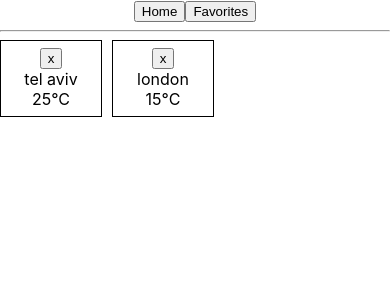
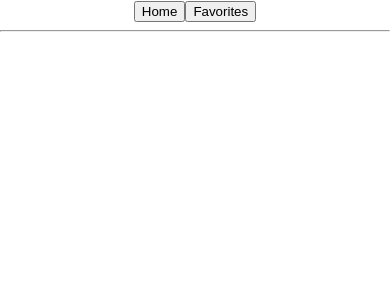
Before and after one commit to urischwallb/weatherStation, a React (Create React App) app: page /favorites in a window 390 px wide. Shown: the top 300 px of the page. Built offline with nearby package versions, Linux system fonts and the light colour scheme; the HTML template or start-up script is replaced by a standard one.

Commit message:
app upload2

```diff
--- a/package.json
+++ b/package.json
@@ -1,4 +1,5 @@
 {
+  "homepage": "https://urischwallb.github.io/weatherStation",
   "name": "newapp",
   "version": "0.1.0",
   "private": true,
@@ -13,6 +14,8 @@
     "web-vitals": "^2.1.4"
   },
   "scripts": {
+    "predeploy": "npm run build",
+    "deploy": "gh-pages -d build",
     "start": "react-scripts start",
     "build": "react-scripts build",
     "test": "react-scripts test",
@@ -35,5 +38,8 @@
       "last 1 firefox version",
       "last 1 safari version"
     ]
+  },
+  "devDependencies": {
+    "gh-pages": "^5.0.0"
   }
 }
--- a/src/App.css
+++ b/src/App.css
@@ -28,13 +28,6 @@
   color: #61dafb;
 }
 
+@media(min-width: 768px){
 
-
-@keyframes App-logo-spin {
-  from {
-    transform: rotate(0deg);
-  }
-  to {
-    transform: rotate(360deg);
-  }
 }
--- a/src/App.js
+++ b/src/App.js
@@ -8,8 +8,9 @@ import Home from './components/Home';
 
 function App() {
 
+
   const [search, setSearch] = useState('tel aviv')
-  const [favorites, setFavorites] = useState([{city: 'tel aviv', temp: '25'},{city: 'london', temp: '15'}])
+  const [favorites, setFavorites] = useState([/* {city: 'tel aviv', temp: '25'},{city: 'london', temp: '15'} */])
   const week = ["Sun","Mon","Tue","Wed","Thu","Fri","Sat"];
 
   const fetchfunc = (url, type, data) => {
--- /dev/null
+++ b/src/components/Application.css
@@ -0,0 +1,7 @@
+@media(max-width: 768px){
+  .boxFlx{
+    flex-direction: column;
+    align-items:center;
+    gap: 10px;
+  }
+}
--- a/src/components/Box.jsx
+++ b/src/components/Box.jsx
@@ -4,8 +4,8 @@ export default function Box(props) {
     const btn = () => {
         if (props.data.city != undefined) {
             return <button onClick={() => {
-                props.arr.splice(props.index, 1)
-                props.set(props.arr)
+                props.arr.splice(props.data.id, 1)
+                props.set([...props.arr])
             }}>x</button>
         } else {
             return null
--- a/src/components/Favorites.jsx
+++ b/src/components/Favorites.jsx
@@ -5,11 +5,11 @@ export default function Favorites(props) {
 
   const favoritesDisplay = () => (
     props.favorites.map((val, ind) => (
-      <Box arr={props.favorites} set={props.setFavorites} index = {ind} data={{ city: val.city, temp: val.temp }} />
+      <Box arr={props.favorites} set={props.setFavorites} data={{ city: val.city, temp: val.temp ,id: ind}} />
       ))
     )
   return (
-    <div style={{ display: 'flex', justifyContent: 'flex-start', gap: '10px' }}> {/* favorites box */}
+    <div className='boxFlx' style={{ display: 'flex', justifyContent: 'flex-start', gap: '10px' }}> {/* favorites box */}
       {props.favorites == [] ? null : favoritesDisplay()}
     </div>
   )
--- a/src/components/Home.jsx
+++ b/src/components/Home.jsx
@@ -1,11 +1,184 @@
 import React, { useEffect, useState } from 'react'
 import Box from './Box'
+import './Application.css'
 
 export default function Home(props) {
   const [serverFlag, setServerFlag] = useState(false)
-  const [key, setKey] = useState(/* 'wDHAL9z8AeZdxAQb8rhCXZeGKAcXcYFu' */)
+  const [key, setKey] = useState('wDHAL9z8AeZdxAQb8rhCXZeGKAcXcYFu')
   const [cityKey, setCityKey] = useState('')
   const [forecasts5, setForecasts5] = useState('')
+/*   [
+    {
+      "Date": "2023-03-21T07:00:00+00:00",
+      "EpochDate": 1679382000,
+      "Temperature": {
+        "Minimum": {
+          "Value": 10.4,
+          "Unit": "C",
+          "UnitType": 17
+        },
+        "Maximum": {
+          "Value": 15.2,
+          "Unit": "C",
+          "UnitType": 17
+        }
+      },
+      "Day": {
+        "Icon": 14,
+        "IconPhrase": "Partly sunny w/ showers",
+        "HasPrecipitation": true,
+        "PrecipitationType": "Rain",
+        "PrecipitationIntensity": "Light"
+      },
+      "Night": {
+        "Icon": 12,
+        "IconPhrase": "Showers",
+        "HasPrecipitation": true,
+        "PrecipitationType": "Rain",
+        "PrecipitationIntensity": "Light"
+      },
+      "Sources": [
+        "AccuWeather"
+      ],
+      "MobileLink": "http://www.accuweather.com/en/gb/london/ec4a-2/daily-weather-forecast/328328?day=1&unit=c&lang=en-us",
+      "Link": "http://www.accuweather.com/en/gb/london/ec4a-2/daily-weather-forecast/328328?day=1&unit=c&lang=en-us"
+    },
+    {
+      "Date": "2023-03-22T07:00:00+00:00",
+      "EpochDate": 1679468400,
+      "Temperature": {
+        "Minimum": {
+          "Value": 9,
+          "Unit": "C",
+          "UnitType": 17
+        },
+        "Maximum": {
+          "Value": 14.6,
+          "Unit": "C",
+          "UnitType": 17
+        }
+      },
+      "Day": {
+        "Icon": 12,
+        "IconPhrase": "Showers",
+        "HasPrecipitation": true,
+        "PrecipitationType": "Rain",
+        "PrecipitationIntensity": "Light"
+      },
+      "Night": {
+        "Icon": 40,
+        "IconPhrase": "Mostly cloudy w/ showers",
+        "HasPrecipitation": true,
+        "PrecipitationType": "Rain",
+        "PrecipitationIntensity": "Light"
+      },
+      "Sources": [
+        "AccuWeather"
+      ],
+      "MobileLink": "http://www.accuweather.com/en/gb/london/ec4a-2/daily-weather-forecast/328328?day=2&unit=c&lang=en-us",
+      "Link": "http://www.accuweather.com/en/gb/london/ec4a-2/daily-weather-forecast/328328?day=2&unit=c&lang=en-us"
+    },
+    {
+      "Date": "2023-03-23T07:00:00+00:00",
+      "EpochDate": 1679554800,
+      "Temperature": {
+        "Minimum": {
+          "Value": 7.9,
+          "Unit": "C",
+          "UnitType": 17
+        },
+        "Maximum": {
+          "Value": 14,
+          "Unit": "C",
+          "UnitType": 17
+        }
+      },
+      "Day": {
+        "Icon": 18,
+        "IconPhrase": "Rain",
+        "HasPrecipitation": true,
+        "PrecipitationType": "Rain",
+        "PrecipitationIntensity": "Light"
+      },
+      "Night": {
+        "Icon": 35,
+        "IconPhrase": "Partly cloudy",
+        "HasPrecipitation": false
+      },
+      "Sources": [
+        "AccuWeather"
+      ],
+      "MobileLink": "http://www.accuweather.com/en/gb/london/ec4a-2/daily-weather-forecast/328328?day=3&unit=c&lang=en-us",
+      "Link": "http://www.accuweather.com/en/gb/london/ec4a-2/daily-weather-forecast/328328?day=3&unit=c&lang=en-us"
+    },
+    {
+      "Date": "2023-03-24T07:00:00+00:00",
+      "EpochDate": 1679641200,
+      "Temperature": {
+        "Minimum": {
+          "Value": 7.6,
+          "Unit": "C",
+          "UnitType": 17
+        },
+        "Maximum": {
+          "Value": 13,
+          "Unit": "C",
+          "UnitType": 17
+        }
+      },
+      "Day": {
+        "Icon": 12,
+        "IconPhrase": "Showers",
+        "HasPrecipitation": true,
+        "PrecipitationType": "Rain",
+        "PrecipitationIntensity": "Light"
+      },
+      "Night": {
+        "Icon": 36,
+        "IconPhrase": "Intermittent clouds",
+        "HasPrecipitation": false
+      },
+      "Sources": [
+        "AccuWeather"
+      ],
+      "MobileLink": "http://www.accuweather.com/en/gb/london/ec4a-2/daily-weather-forecast/328328?day=4&unit=c&lang=en-us",
+      "Link": "http://www.accuweather.com/en/gb/london/ec4a-2/daily-weather-forecast/328328?day=4&unit=c&lang=en-us"
+    },
+    {
+      "Date": "2023-03-25T07:00:00+00:00",
+      "EpochDate": 1679727600,
+      "Temperature": {
+        "Minimum": {
+          "Value": 5.6,
+          "Unit": "C",
+          "UnitType": 17
+        },
+        "Maximum": {
+          "Value": 13.6,
+          "Unit": "C",
+          "UnitType": 17
+        }
+      },
+      "Day": {
+        "Icon": 13,
+        "IconPhrase": "Mostly cloudy w/ showers",
+        "HasPrecipitation": true,
+        "PrecipitationType": "Rain",
+        "PrecipitationIntensity": "Light"
+      },
+      "Night": {
+        "Icon": 35,
+        "IconPhrase": "Partly cloudy",
+        "HasPrecipitation": false
+      },
+      "Sources": [
+        "AccuWeather"
+      ],
+      "MobileLink": "http://www.accuweather.com/en/gb/london/ec4a-2/daily-weather-forecast/328328?day=5&unit=c&lang=en-us",
+      "Link": "http://www.accuweather.com/en/gb/london/ec4a-2/daily-weather-forecast/328328?day=5&unit=c&lang=en-us"
+    }
+  ] */
+
   const [valueSearch, setValueSearch] = useState('')
 
   useEffect(() => {
@@ -25,44 +198,55 @@ export default function Home(props) {
       })
   }, [cityKey])
 
-  const favoritesUp = () => {
-    let data = {city: `${props.search}` ,temp: `${forecasts5[0].Temperature.Maximum.Value }`};
-    console.log(data)
-    props.setFavorites([...props.favorites ,data])
+  const favoritesUpload = () => {
+    let data = { city: props.search, cityKey: cityKey, temp: `${forecasts5[0].Temperature.Maximum.Value}` };
+    // console.log(data)
+    let cheacker = false;
+    props.favorites.forEach((val, ind) => {
+      if (val.cityKey == cityKey) {
+        cheacker = true;
+      }
+    })
+
+    if (cheacker == true) {
+      alert('its already exsist in favorites')
+    } else {
+      props.setFavorites([...props.favorites, data])
+    }
   }
 
   const forecastdisplay = () => (
     forecasts5.map((val, ind) => {
       const d = new Date(forecasts5[ind].Date);
       let day = d.getDay();
-     return <Box  data={{ day: props.week[day], temp: forecasts5[ind].Temperature.Maximum.Value }} />
+      return <Box data={{ day: props.week[day], temp: forecasts5[ind].Temperature.Maximum.Value }} />
     })
   )
   const searchFunc = (value) => {
-    if (value.charAt(value.length-1) == '' || value.charAt(value.length-1) == ' ') {
+    if (value.charAt(value.length - 1) == '' || value.charAt(value.length - 1) == ' ') {
 
     }
-    else if (value.charAt(value.length-1) <= 'z' && value.charAt(value.length-1) >= 'a' || value.charAt(value.length-1) <= 'Z' && value.charAt(value.length-1) >= 'A') {
+    else if (value.charAt(value.length - 1) <= 'z' && value.charAt(value.length - 1) >= 'a' || value.charAt(value.length - 1) <= 'Z' && value.charAt(value.length - 1) >= 'A') {
       setValueSearch(value)
     }
-    else{
+    else {
       alert('plz - only english!')
     }
-}
+  }
 
   return (
     <div>
       <div>
-        <button onClick={() => {favoritesUp()}}>Add to Favorites</button><br />
-        <input onChange={(e) => { searchFunc(e.target.value) }} type="text" placeholder='Enter Place...' />
-        <button onClick={() => { setServerFlag(!serverFlag);props.setSearch(valueSearch) }}>search</button>
+        <button onClick={() => { favoritesUpload() }}>Add to Favorites</button><br />
+        <input onChange={(e) => { searchFunc(e.target.value) }} type="text" placeholder={props.search == '' ?'Enter Place...' : props.search } />
+        <button onClick={() => { if(valueSearch != ''){setServerFlag(!serverFlag); props.setSearch(valueSearch)}else{alert('empty data')} }}>search</button>
       </div>
       <div>
         <h2>{props.search}</h2>   {/* city name */}
-        <p>{forecasts5 == '' ? null : forecasts5[0].Temperature.Maximum.Value+'°C'}</p> {/* city Temperature */}
+        <p>{forecasts5 == '' ? null : forecasts5[0].Temperature.Maximum.Value + '°C'}</p> {/* city Temperature */}
         <h3>{forecasts5 == '' ? null : forecasts5[0].Day.IconPhrase}</h3> {/* city Temperature desc */}
       </div>
-      <div style={{ display: 'flex', justifyContent: 'space-evenly' }}> {/* 5 day box */}
+      <div className='boxFlx' style={{ display: 'flex', justifyContent: 'space-evenly' }}> {/* 5 day box */}
         {forecasts5 == '' ? null : forecastdisplay()}
       </div>
     </div>
--- a/src/index.css
+++ b/src/index.css
@@ -11,3 +11,7 @@ code {
   font-family: source-code-pro, Menlo, Monaco, Consolas, 'Courier New',
     monospace;
 }
+
+@media(min-width: 768px){
+
+}
```
Also changed, not shown: 1 other file (tests, documents, lock files or other folders).
